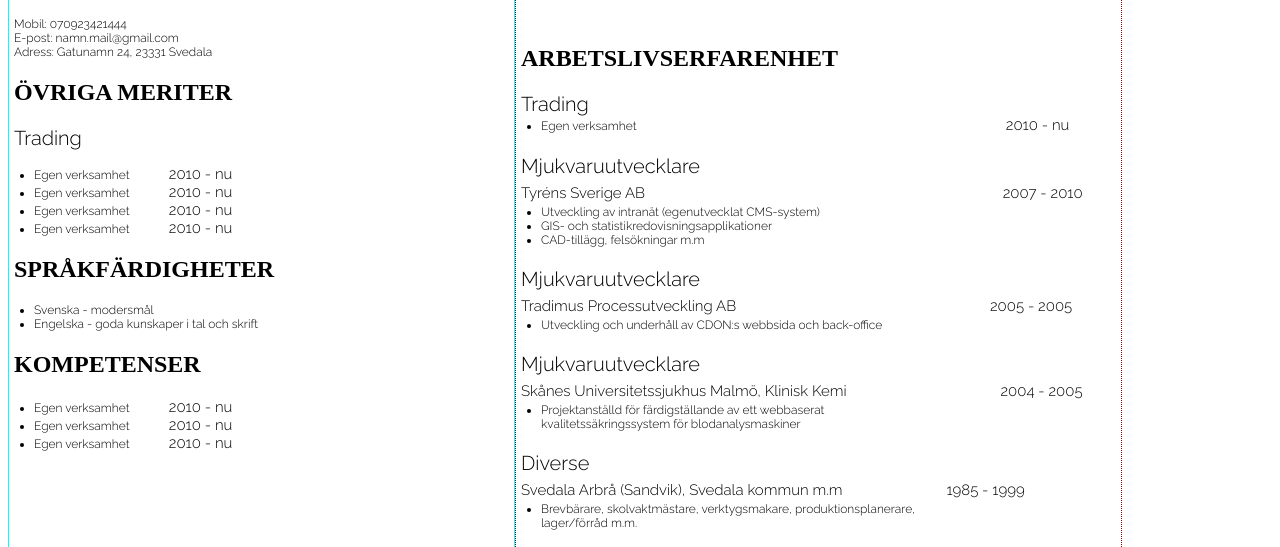
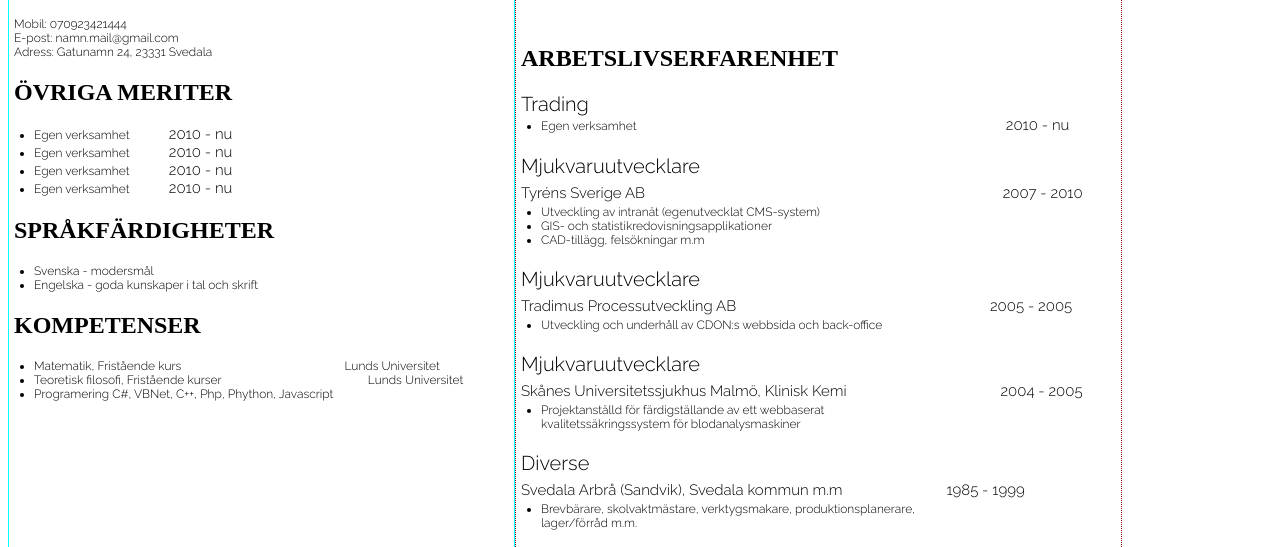
Before and after one commit to rfe10000/CV-uppgift, a plain HTML site: page index.html in a window 1280 px wide. Shown: the part 245-792 px from the top of the page. Drawn offline with Linux system fonts and the light colour scheme.

Commit message:
save 231011

```diff
--- a/index.html
+++ b/index.html
@@ -38,7 +38,6 @@
 
                 <h2>ÖVRIGA MERITER</h2>
                 <div class="standarditem">
-                        <h3>Trading</h3>
                         <ul>
                             <li>Egen verksamhet <span style='margin-right:30px'>&nbsp;</span> <span class="year">2010 - nu</span></li>
                             <li>Egen verksamhet <span style='margin-right:30px'>&nbsp;</span> <span class="year">2010 - nu</span></li>
@@ -59,11 +58,12 @@
 
                 <h2>KOMPETENSER</h2>
 
+
                     <div class="standarditem">
                         <ul>
-                            <li>Egen verksamhet <span style='margin-right:30px'>&nbsp;</span> <span class="year">2010 - nu</span></li>
-                            <li>Egen verksamhet <span style='margin-right:30px'>&nbsp;</span> <span class="year">2010 - nu</span></li>
-                            <li>Egen verksamhet <span style='margin-right:30px'>&nbsp;</span> <span class="year">2010 - nu</span></li>
+                            <li>Matematik, Fristående kurs<span style='margin-right:160px'>&nbsp;</span><span>Lunds Universitet</span></li>
+                            <li>Teoretisk filosofi, Fristående kurser<span style='margin-right:140px'>&nbsp;</span> <span>Lunds Universitet</span></li>
+                            <li>Programering C#, VBNet, C++, Php, Phython, Javascript </li>
                         </ul>
                     </div>
 
--- a/style.css
+++ b/style.css
@@ -118,6 +118,12 @@ h4{
     margin: 0;
 }
 
+span.headeryear {
+    font-family: 'Raleway', sans-serif;
+    font-weight: lighter;
+    font-size: 15px;
+}
+
 span.year {
     font-family: 'Raleway', sans-serif;
     font-weight: lighter;
```
